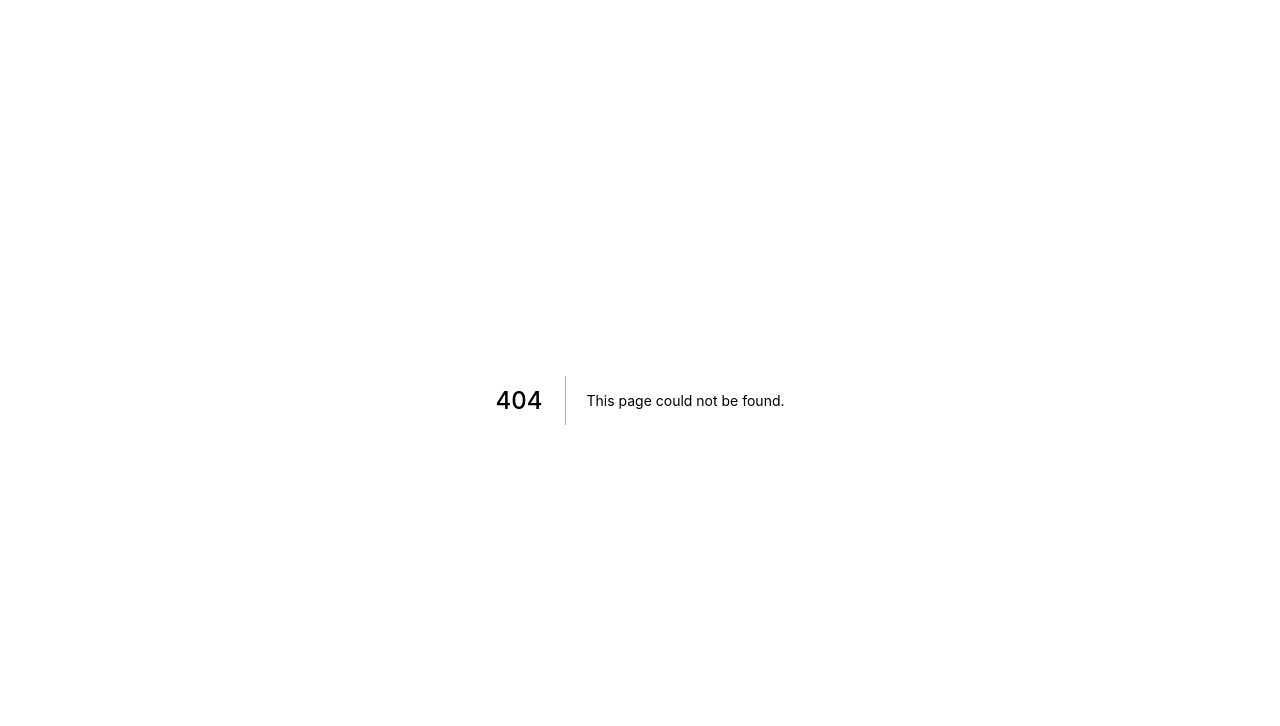
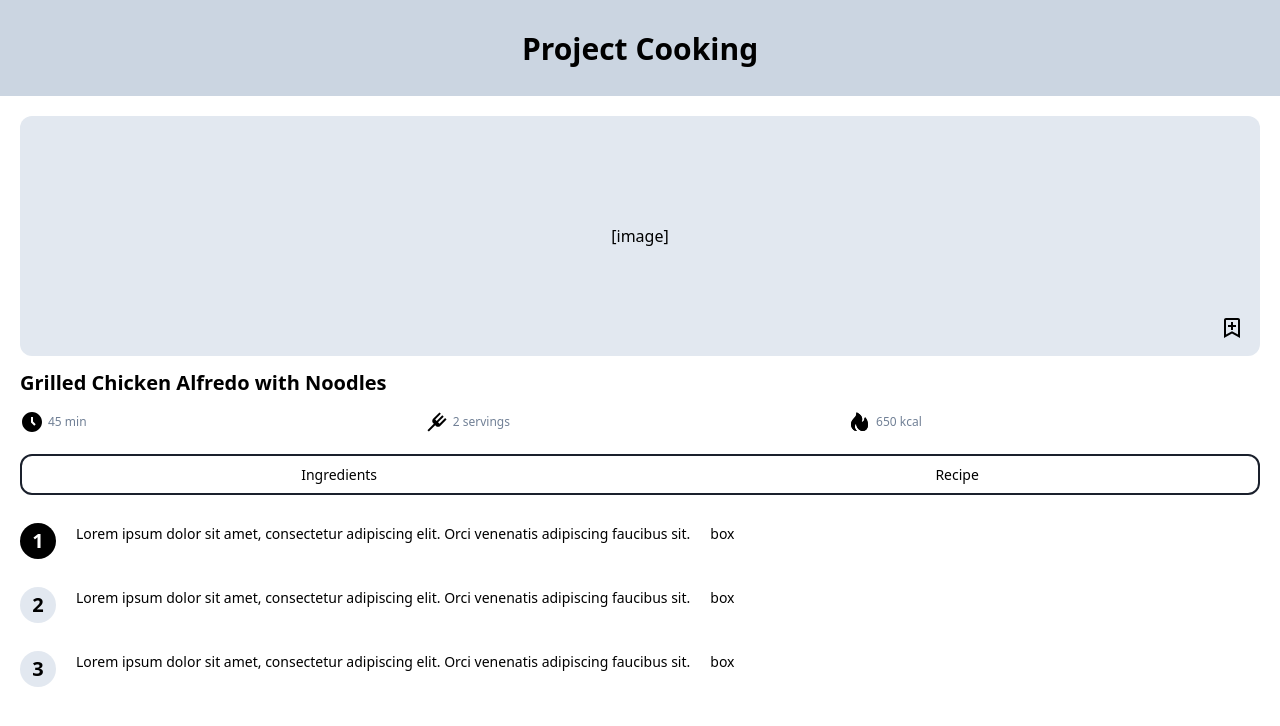
Before and after one commit to hemegonia/cooking, a Next.js app: page /demo/screen/7 in a window 1280 px wide. Before the commit this address had no page. Shown: the top 726 px of the page. Built offline with nearby package versions, Linux system fonts and the light colour scheme.

Commit message:
feat: add recipe component

```diff
--- /dev/null
+++ b/src/components/cookingApp/recipe.tsx
@@ -0,0 +1,53 @@
+import React from 'react';
+
+type Props = {
+  className?: string;
+};
+
+const Component = (prop: Props) => {
+  return (
+    <div className="m-5 flex flex-col gap-7 text-sm">
+      <div className="flex gap-5">
+        <div
+          style={{ height: '36px', width: '36px' }}
+          className="flex items-center justify-center rounded-full bg-black px-4 py-1 text-xl font-bold text-white"
+        >
+          1
+        </div>
+        <div className={`${prop.className}`}>
+          Lorem ipsum dolor sit amet, consectetur adipiscing elit. Orci
+          venenatis adipiscing faucibus sit.
+        </div>
+        <div className="shrink">box</div>
+      </div>
+      <div className="flex gap-5">
+        <div
+          style={{ height: '36px', width: '36px' }}
+          className="flex items-center justify-center rounded-full bg-gray-300 px-4 py-1 text-xl font-bold"
+        >
+          2
+        </div>
+        <div>
+          Lorem ipsum dolor sit amet, consectetur adipiscing elit. Orci
+          venenatis adipiscing faucibus sit.
+        </div>
+        <div className="shrink">box</div>
+      </div>
+      <div className="flex gap-5">
+        <div
+          style={{ height: '36px', width: '36px' }}
+          className="flex items-center justify-center rounded-full bg-gray-300 px-4 py-1 text-xl font-bold"
+        >
+          3
+        </div>
+        <div>
+          Lorem ipsum dolor sit amet, consectetur adipiscing elit. Orci
+          venenatis adipiscing faucibus sit.
+        </div>
+        <div className="shrink">box</div>
+      </div>
+    </div>
+  );
+};
+
+export default Component;
--- /dev/null
+++ b/src/pages/demo/screen/7.tsx
@@ -0,0 +1,28 @@
+import Header from '@/components/cookingApp/header';
+import IngrAndRecipeToggle from '@/components/cookingApp/ingrAndRecipeToggle';
+import Recipe from '@/components/cookingApp/recipe';
+import RecipesImgAndTitle from '@/components/cookingApp/recipeImgAndTitle';
+import RecipeStats from '@/components/cookingApp/recipeStats';
+import { Meta } from '@/layouts/Meta';
+import { CookingApp } from '@/templates/CookingApp';
+
+const Screen = () => {
+  return (
+    <CookingApp
+      meta={
+        <Meta
+          title="Cooking Project Demo Page"
+          description="Side project using Next.js, cooking recipes and ingredients app, demo page"
+        />
+      }
+    >
+      <Header></Header>
+      <RecipesImgAndTitle></RecipesImgAndTitle>
+      <RecipeStats></RecipeStats>
+      <IngrAndRecipeToggle></IngrAndRecipeToggle>
+      <Recipe></Recipe>
+    </CookingApp>
+  );
+};
+
+export default Screen;
--- /dev/null
+++ b/src/pages/demo/screen/8.tsx
@@ -0,0 +1,28 @@
+import Header from '@/components/cookingApp/header';
+import IngrAndRecipeToggle from '@/components/cookingApp/ingrAndRecipeToggle';
+import Recipe from '@/components/cookingApp/recipe';
+import RecipesImgAndTitle from '@/components/cookingApp/recipeImgAndTitle';
+import RecipeStats from '@/components/cookingApp/recipeStats';
+import { Meta } from '@/layouts/Meta';
+import { CookingApp } from '@/templates/CookingApp';
+
+const Screen = () => {
+  return (
+    <CookingApp
+      meta={
+        <Meta
+          title="Cooking Project Demo Page"
+          description="Side project using Next.js, cooking recipes and ingredients app, demo page"
+        />
+      }
+    >
+      <Header></Header>
+      <RecipesImgAndTitle></RecipesImgAndTitle>
+      <RecipeStats></RecipeStats>
+      <IngrAndRecipeToggle></IngrAndRecipeToggle>
+      <Recipe className="line-through"></Recipe>
+    </CookingApp>
+  );
+};
+
+export default Screen;
```
